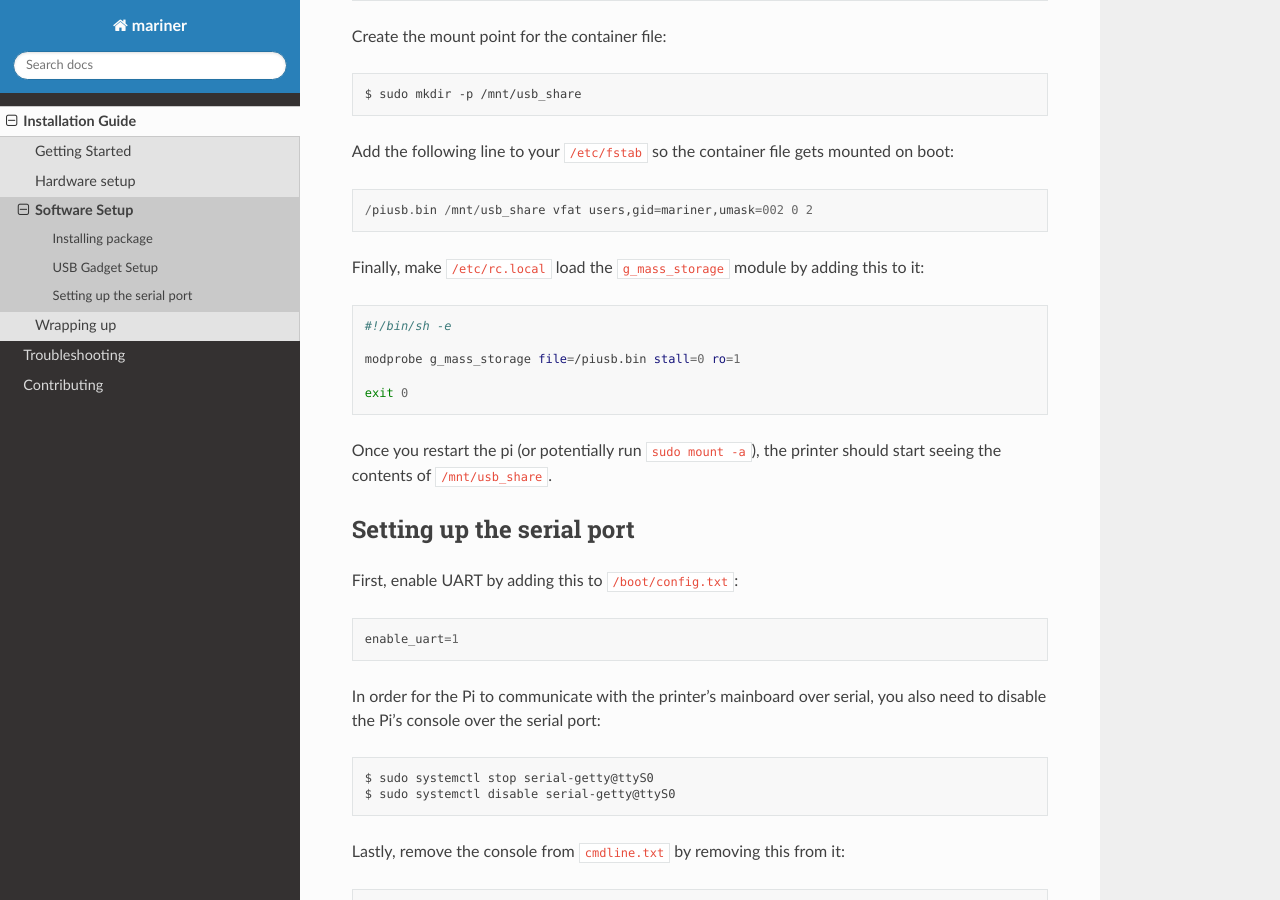
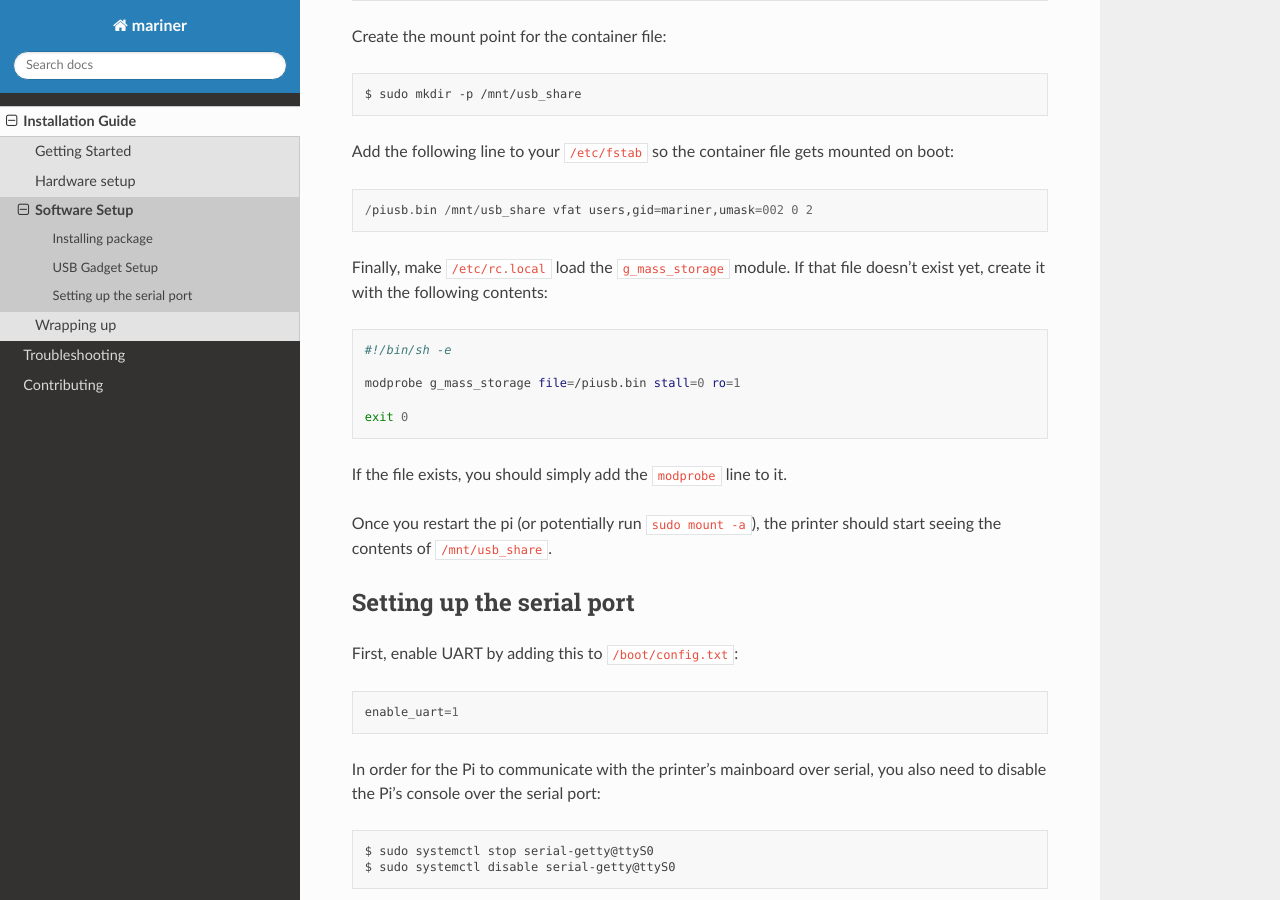
Before and after one commit to luizribeiro/mariner, a Sphinx documentation site: the page built from docs/software-setup.rst, in a window 1280 px wide and 900 px high, scrolled down 1090 px. Built offline with Sphinx 7.4.7 and the Read the Docs theme 2.0.0, drawn with Linux system fonts in a browser that asks for light colours.

Commit message:
[docs] Make steps to update rc.local clearer
Fixes #412

```diff
--- a/docs/software-setup.rst
+++ b/docs/software-setup.rst
@@ -66,8 +66,8 @@ mounted on boot::
 
    /piusb.bin /mnt/usb_share vfat users,gid=mariner,umask=002 0 2
 
-Finally, make ``/etc/rc.local`` load the ``g_mass_storage`` module by adding
-this to it:
+Finally, make ``/etc/rc.local`` load the ``g_mass_storage`` module. If that file
+doesn't exist yet, create it with the following contents:
 
 .. code-block:: sh
 
@@ -76,6 +76,8 @@ this to it:
    modprobe g_mass_storage file=/piusb.bin stall=0 ro=1
 
    exit 0
+
+If the file exists, you should simply add the ``modprobe`` line to it.
 
 Once you restart the pi (or potentially run ``sudo mount -a``), the printer
 should start seeing the contents of ``/mnt/usb_share``.
```
